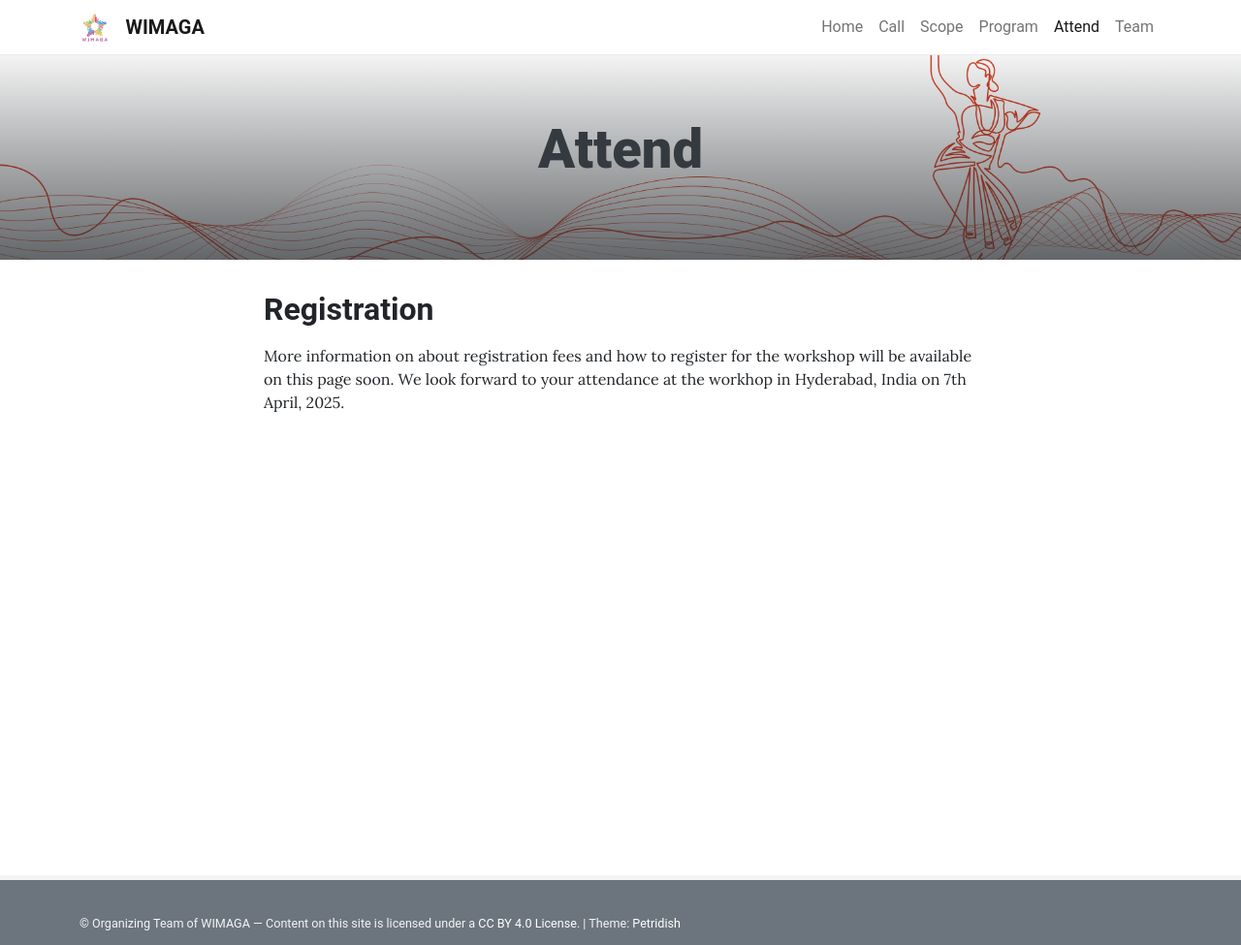
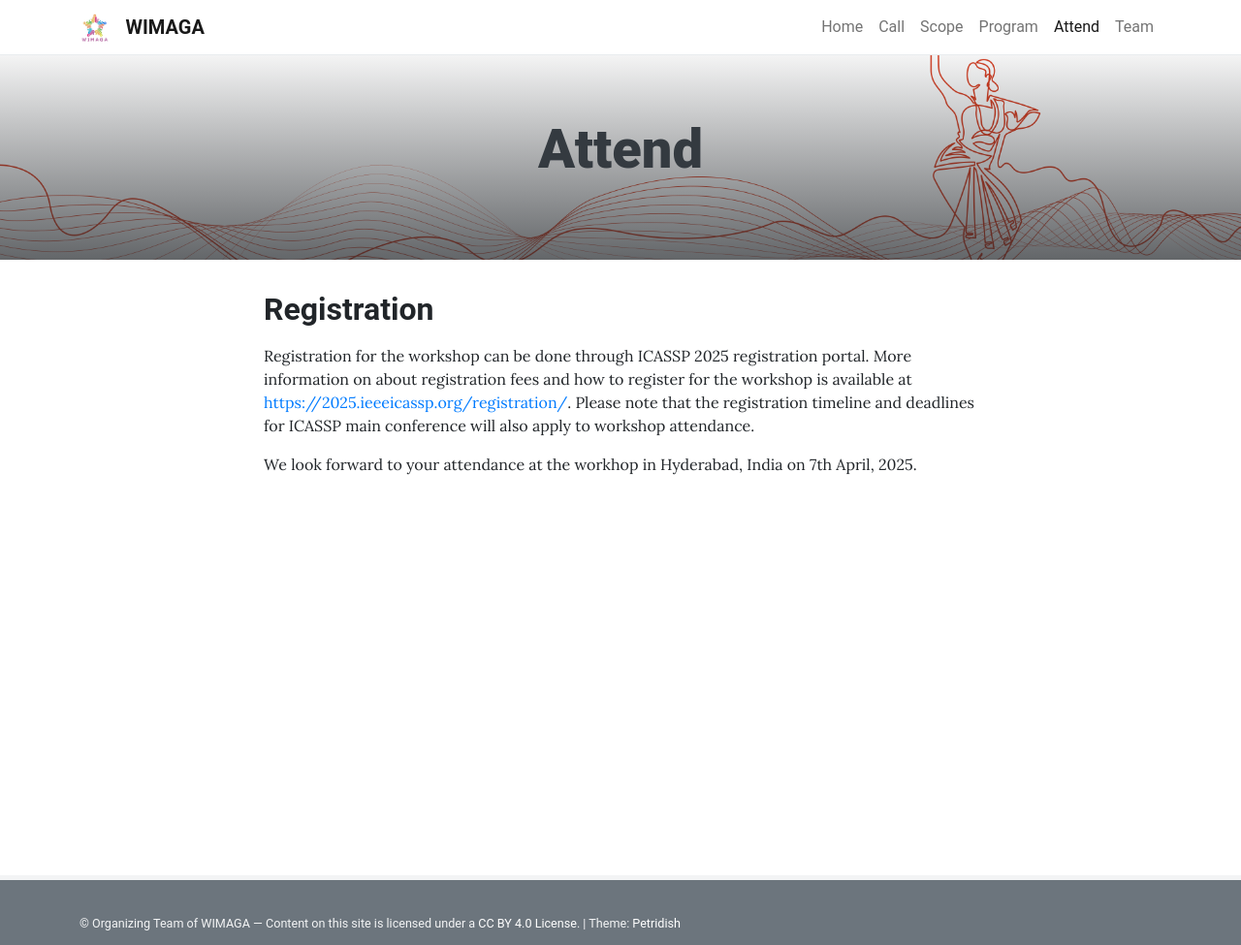
Before and after one commit to WIMAGA/wimaga.github.io, a Jekyll site: the page built from pages/attend.md, in a window 1280 px wide. Shown: the whole page at 97% size. Built offline with Jekyll 4.4.1, drawn with Linux system fonts in a browser that asks for light colours.

Commit message:
Update attend.md

```diff
--- a/pages/attend.md
+++ b/pages/attend.md
@@ -5,4 +5,6 @@ permalink: /attend/
 ---
 
 ## **<span style="color:$gray-800">Registration</span>**
-More information on about registration fees and how to register for the workshop will be available on this page soon. We look forward to your attendance at the workhop in Hyderabad, India on 7th April, 2025.
+Registration for the workshop can be done through ICASSP 2025 registration portal. More information on about registration fees and how to register for the workshop is available at [https://2025.ieeeicassp.org/registration/](https://2025.ieeeicassp.org/registration/). Please note that the registration timeline and deadlines for ICASSP main conference will also apply to workshop attendance.
+
+We look forward to your attendance at the workhop in Hyderabad, India on 7th April, 2025.
```
